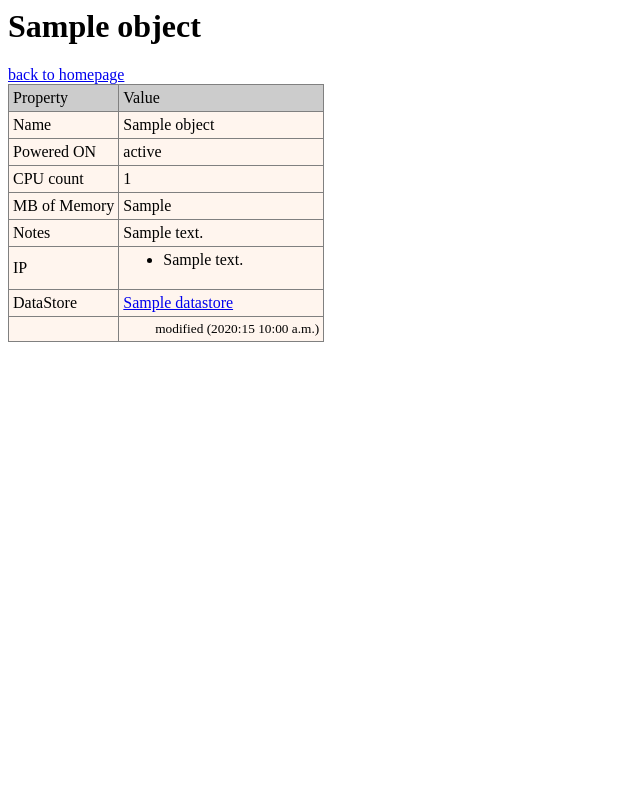
After one commit to Dist-Systems/vinventory, a Django app: template inventory/templates/vm_detail.html in a window 1280 px wide. The commit adds this page. Shown: the whole page, without its empty margins (0-640 px from the left). Run offline with Django 3.2, Linux system fonts and the light colour scheme; the template is opened without the code that fills it: most values are stand-ins (such as "Sample title", 1, 10 or a date in 2020).

Commit message:
Added DataStore to the template system, renamed templates and urls

```diff
--- /dev/null
+++ b/inventory/templates/vm_detail.html
@@ -0,0 +1,49 @@
+<html>
+<head>
+<title>Virtual Machine Detail</title>
+<style type="text/css">
+table {
+	border-width: thin;
+	border-spacing: 2px;
+	border-style: outset;
+	border-color: gray;
+	border-collapse: collapse;
+	background-color: rgb(255, 245, 238);
+}
+table th {
+	border-width: thin;
+	padding: 4px;
+	border-style: outset;
+	border-color: gray;
+	background-color: rgb(250, 240, 230);
+	-moz-border-radius: ;
+}
+table td {
+	border-width: thin;
+	padding: 4px;
+	border-style: outset;
+	border-color: gray;
+	-moz-border-radius: ;
+}
+
+.row1{background-color: rgb(250, 240, 250);}
+.row2{background-color: rgb(210, 240, 230);}
+</style>
+</head>
+<html>
+<body>
+<h1>{{ object.name }}</h1>
+<table>
+<a href="{% url homepage %}" >back to homepage</a>
+<tr BGCOLOR="#cccccc"><td width="35%">Property</td><td>Value</td>
+<tr><td>Name</td><td>{{ object.name }}</td></tr>
+<tr><td>Powered ON</td><td>{{ object.powerState }}</td></tr>
+<tr><td>CPU count</td><td>{{ object.cpuCount }}</td></tr>
+<tr><td>MB of Memory</td><td>{{ object.memoryMB }}</td></tr>
+<tr><td>Notes</td><td>{{ object.notes }}</td></tr>
+<tr><td>IP</td><td><ul>{% for ip in object.ipaddress_set.all %}<li>{{ ip.address }}</li>{% endfor %}</ul</td></tr>
+<tr><td>DataStore</td><td><a href="{% url datastore object.datastore_id%}" >{{ object.datastore }}</a></td></tr>
+<tr><td></td><td align="right"><small>modified ({{object.created|date:"Y:z g:i a"}})</small></td></tr>
+</table>
+</body>
+</html>
```
Also changed, not shown: inventory/templates/datastore.html (added, +51 -0 lines), inventory/templates/index.html (+34 -9 lines), inventory/templates/iscnode_detail.html (deleted, +0 -13 lines), inventory/views.py (+9 -2 lines), urls.py (+9 -3 lines), inventory/models.py (line endings or trailing spaces).
